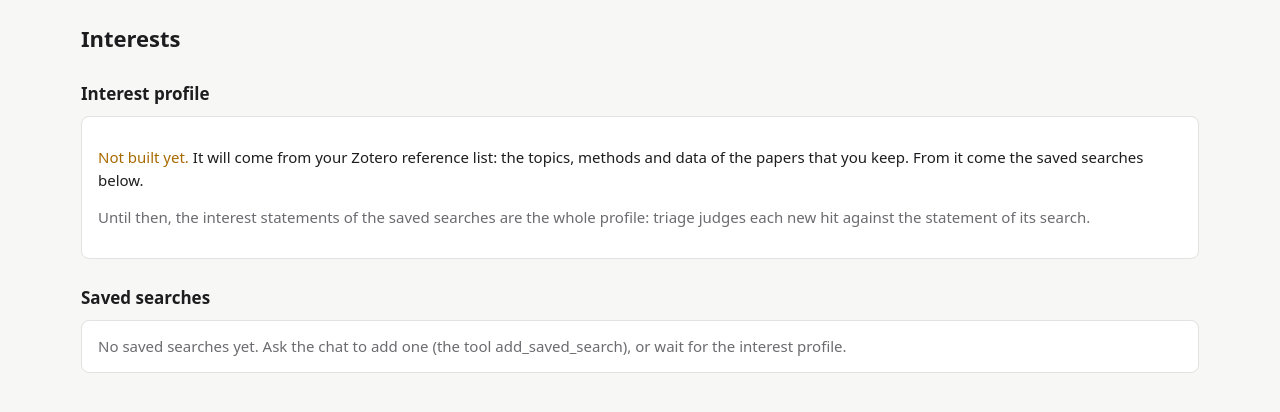
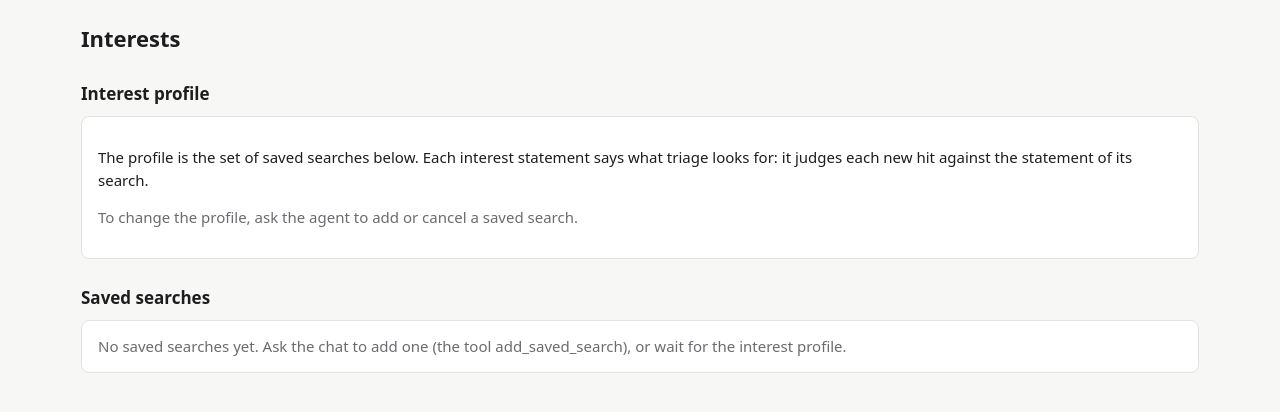
Before and after one commit to fuminaba/phdcode, a FastAPI app: template llm_engine/templates/interests.html in a window 1280 px wide. Shown: the part 47-459 px from the top of the page. Run offline with FastAPI, Linux system fonts and the light colour scheme; the template is opened without the code that fills it, so the values that code supplies are empty.

Commit message:
The interest profile is the set of saved searches
The Interests page said that the profile was not built yet. On
2026-10-12 the profile was drafted from the 81 papers of the reference
list and confirmed as 10 saved searches (rows in the live database, not
in the repository): nuclear morphometry, AI for prostate pathology, risk
stratification, multiple instance learning (arXiv and PubMed),
pathology foundation models, graph neural networks on tissue, trust in
clinical AI, and new architectures (medical imaging and frontier AI).
No separate profile store: each interest statement is what triage
already compares with each hit. The page now says so, and tells the
user to change the profile through the saved searches.

A broad frontier-AI query on arXiv gave 167 hits in 7 days, and the
sweep reads only the newest 50 of each search, so that interest is two
narrower searches (8 and 36 hits in 7 days).

docs: STATUS.

```diff
--- a/llm_engine/templates/interests.html
+++ b/llm_engine/templates/interests.html
@@ -5,8 +5,8 @@
 
 <h2>Interest profile</h2>
 <div class="panel">
-  <p><span class="warn">Not built yet.</span> It will come from your Zotero reference list: the topics, methods and data of the papers that you keep. From it come the saved searches below.</p>
-  <p class="muted">Until then, the interest statements of the saved searches are the whole profile: triage judges each new hit against the statement of its search.</p>
+  <p>The profile is the set of saved searches below. Each interest statement says what triage looks for: it judges each new hit against the statement of its search.</p>
+  <p class="muted">To change the profile, ask the agent to add or cancel a saved search.</p>
 </div>
 
 <h2>Saved searches</h2>
```
Also changed, not shown: docs/STATUS.md (+2 -2 lines).
